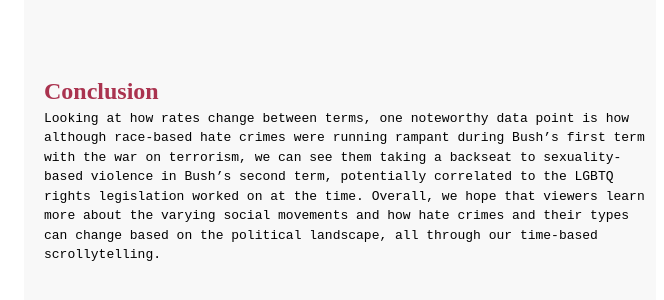
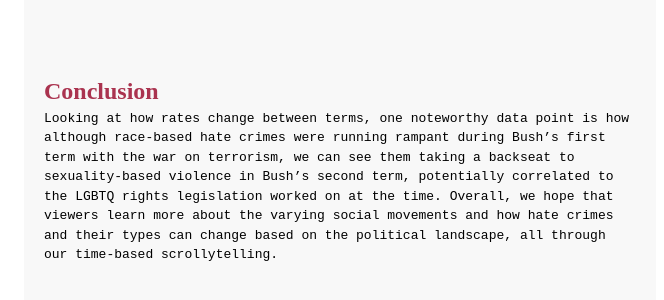
Before and after one commit to angela139/dsc106-final, a SvelteKit app: page / in a window 1280 px wide. Shown: the part 8180-8480 px from the top of the page, without its empty margins (616-1280 px from the left). Built offline with nearby package versions, Linux system fonts and the light colour scheme.

Commit message:
fix right margin

```diff
--- a/static/css/styles.css
+++ b/static/css/styles.css
@@ -113,5 +113,5 @@ h2{
 }
 
 #conc-text{
-    margin: 0 0 80% 20px;
+    margin: 0 20px 80% 20px;
 }
```
